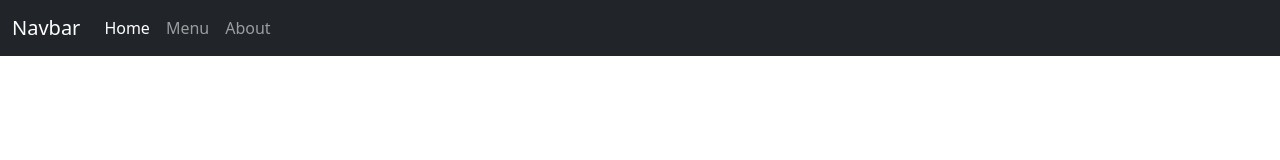
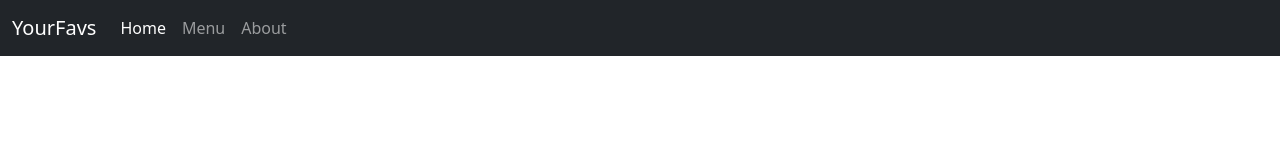
Before and after one commit to mosesrc/my-movies, a React (Create React App) app: page / in a window 1280 px wide. Shown: the top 160 px of the page. Built offline with nearby package versions, Linux system fonts and the light colour scheme.

Commit message:
Update nav title

```diff
--- a/src/components/navBar/navbar.js
+++ b/src/components/navBar/navbar.js
@@ -8,7 +8,7 @@ class Navbar extends Component {
         {/*navbar content*/}
         <div className='container-fluid'>
           <Link to='/' className='navbar-brand'>
-            Navbar
+            YourFavs
           </Link>
           <button
             className='navbar-toggler'
```
